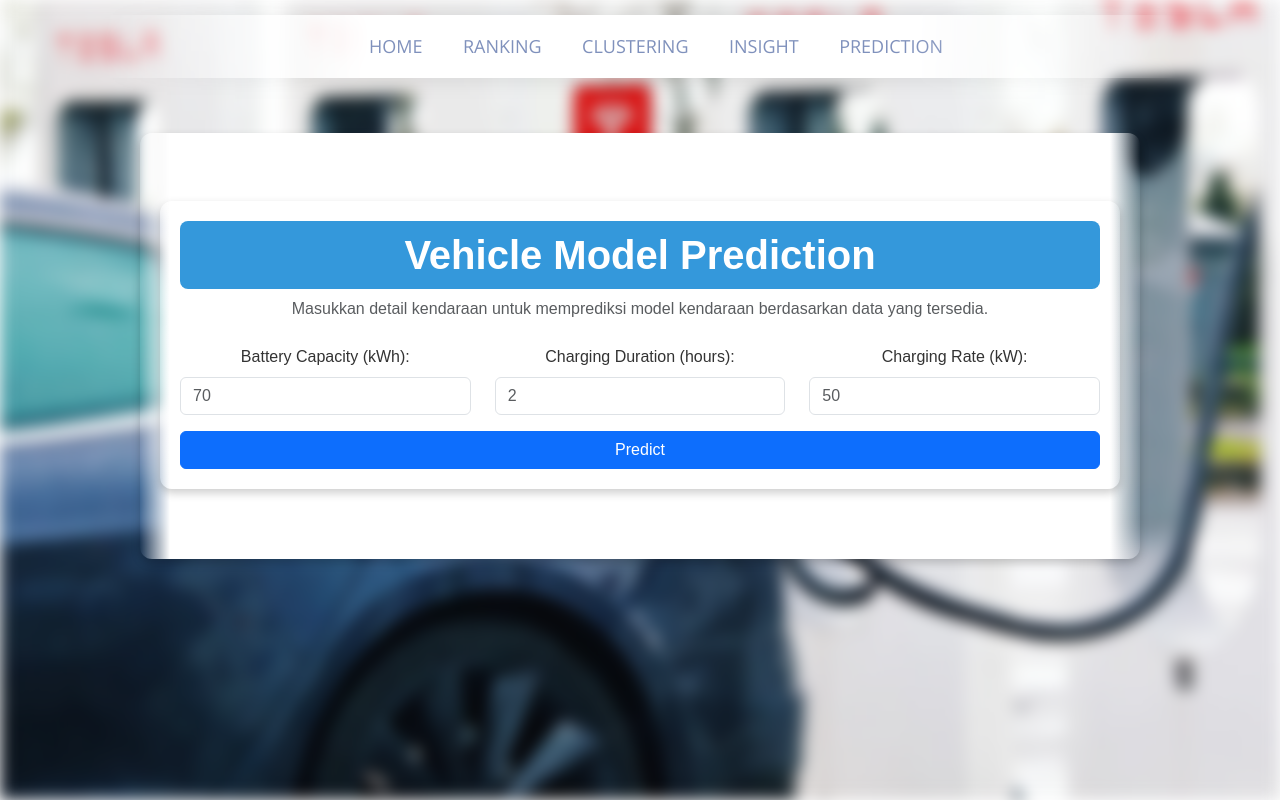
After one commit to Xneine/DataMining, a Flask app: page /prediction in a window 1280 px wide. The commit adds this page. Run offline with Flask 3, Linux system fonts and the light colour scheme.

Commit message:
Menu Prediction pada Navbar

```diff
--- a/app.py
+++ b/app.py
@@ -1,7 +1,7 @@
-from flask import Flask, render_template
+from flask import Flask, render_template, request
 import pandas as pd
 from data_preprocessing import load_and_preprocess
-from analysis import pca_df_func, pca_user_type_analysis, pca_distribution_analysis, pca_summary_vehicle_model, energy_usage_analysis,descriptive_stats, clustering_analysis, leaderboard_pca, leaderboard_lda, ranking_analysis_adjustments, comparative_ranking_visualization, lda_clustering_analysis,pca_clustering_analysis
+from analysis import train_lda_model, predict_vehicle_model,pca_df_func, pca_user_type_analysis, pca_distribution_analysis, pca_summary_vehicle_model, energy_usage_analysis,descriptive_stats, clustering_analysis, leaderboard_pca, leaderboard_lda, ranking_analysis_adjustments, comparative_ranking_visualization, lda_clustering_analysis,pca_clustering_analysis
 import os
 
 # Menangani masalah Matplotlib cache directory
@@ -109,5 +109,29 @@
         img_path3 = 'static/images/pca_distribution.png'
         )
 
+lda, scaler, accuracy = train_lda_model(DATA)
+@app.route('/prediction', methods=['GET', 'POST'])
+def prediction():
+    if request.method == 'POST':
+        battery_capacity = float(request.form['battery_capacity'])
+        charging_duration = float(request.form['charging_duration'])
+        charging_rate = float(request.form['charging_rate'])
+
+        predicted_model, class_probabilities = predict_vehicle_model(
+            lda, scaler, battery_capacity, charging_duration, charging_rate
+        )
+
+        vehicle_models = lda.classes_
+        probabilities = class_probabilities[0].tolist()
+        return render_template(
+            'prediction.html',
+            predicted_model=predicted_model,
+            vehicle_models=vehicle_models,
+            probabilities=probabilities,
+            zip=zip  # Tambahkan zip ke konteks template
+        )
+
+    return render_template('prediction.html', predicted_model=None)
+
 if __name__ == "__main__":
     app.run(debug=True)
--- a/templates/base.html
+++ b/templates/base.html
@@ -25,6 +25,9 @@
         <li>
           <a href="/insights">Insight</a>
         </li>
+        <li>
+          <a href="/prediction">Prediction</a>
+        </li>
       </ul>
     </nav>
     <div class="container mt-4">{% block content %}{% endblock %}</div>
--- /dev/null
+++ b/templates/prediction.html
@@ -0,0 +1,49 @@
+{% extends "base.html" %}
+{% block content %}
+<div class="container mt-5">
+    <h1 class="text-center">Vehicle Model Prediction</h1>
+    <p class="text-muted text-center">Masukkan detail kendaraan untuk memprediksi model kendaraan berdasarkan data yang tersedia.</p>
+
+    <form method="POST" action="/prediction" class="mt-4">
+        <div class="row">
+            <div class="col-md-4 mb-3">
+                <label for="battery_capacity" class="form-label">Battery Capacity (kWh):</label>
+                <input type="number" class="form-control" id="battery_capacity" name="battery_capacity" placeholder="70" required>
+            </div>
+            <div class="col-md-4 mb-3">
+                <label for="charging_duration" class="form-label">Charging Duration (hours):</label>
+                <input type="number" class="form-control" id="charging_duration" name="charging_duration" placeholder="2" required>
+            </div>
+            <div class="col-md-4 mb-3">
+                <label for="charging_rate" class="form-label">Charging Rate (kW):</label>
+                <input type="number" class="form-control" id="charging_rate" name="charging_rate" placeholder="50" required>
+            </div>
+        </div>
+        <button type="submit" class="btn btn-primary w-100">Predict</button>
+    </form>
+
+    {% if predicted_model %}
+    <div class="mt-5">
+        <h2 class="text-center">Prediction Result</h2>
+        <p class="text-center"><strong>Predicted Vehicle Model:</strong> {{ predicted_model }}</p>
+        <h3 class="text-center">Prediction Probabilities:</h3>
+        <div class="row justify-content-center">
+            <div class="col-md-6">
+                <ul class="list-group">
+                    {% for model, prob in zip(vehicle_models, probabilities) %}
+                    <li class="list-group-item d-flex justify-content-between align-items-center">
+                        {{ model }}
+                        <span class="badge bg-primary rounded-pill">{{ "{:.2f}".format(prob * 100) }}%</span>
+                    </li>
+                    {% endfor %}
+                </ul>
+            </div>
+        </div>
+        <div class="mt-4">
+            <h4 class="text-center">Probability Chart</h4>
+            <img src="/static/images/prediction_chart.png" class="img-fluid mx-auto d-block" alt="Prediction Probabilities Chart">
+        </div>
+    </div>
+    {% endif %}
+</div>
+{% endblock %}
```
Also changed, not shown: analysis.py (+37 -0 lines), static/images/comparative_ranking.png, static/images/energy_usage.png, static/images/lda_clustering.png, static/images/leaderboard_lda.png, static/images/leaderboard_pca.png, static/images/pca_clustering.png, static/images/pca_distribution.png, static/images/pca_user_type.png.
